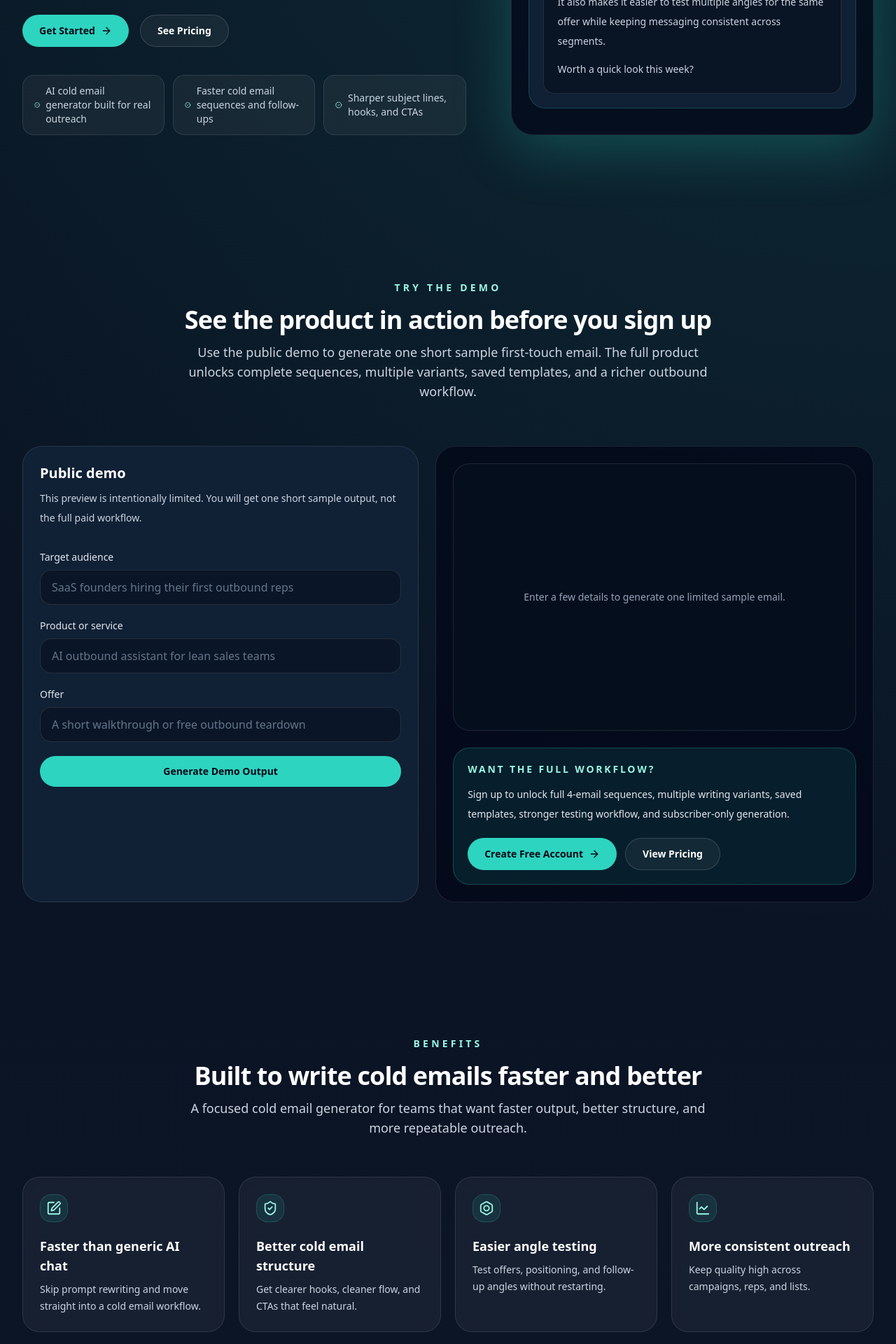
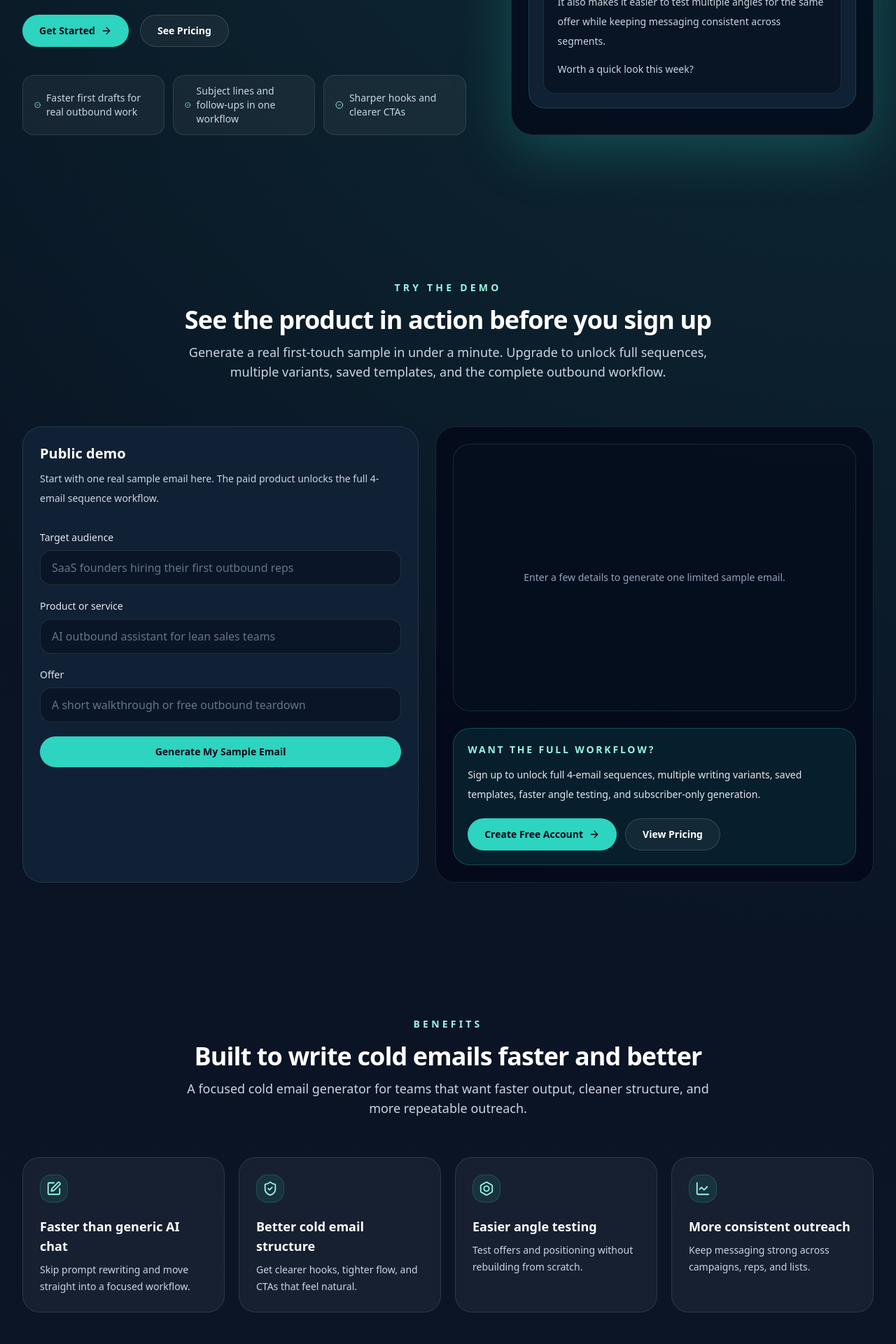
Before and after one commit to uppsala018/Cold-email-generator, a Next.js app: page / in a window 1280 px wide. Shown: the part 700-2620 px from the top of the page at 70% size. Built offline with nearby package versions, Linux system fonts and the light colour scheme; no server answers.

Commit message:
Refine homepage conversion copy

```diff
--- a/components/landing/benefits.tsx
+++ b/components/landing/benefits.tsx
@@ -4,22 +4,22 @@ import { SectionHeading } from "@/components/section-heading";
 const benefits = [
   {
     title: "Faster than generic AI chat",
-    description: "Skip prompt rewriting and move straight into a cold email workflow.",
+    description: "Skip prompt rewriting and move straight into a focused workflow.",
     icon: PenSquare
   },
   {
     title: "Better cold email structure",
-    description: "Get clearer hooks, cleaner flow, and CTAs that feel natural.",
+    description: "Get clearer hooks, tighter flow, and CTAs that feel natural.",
     icon: ShieldCheck
   },
   {
     title: "Easier angle testing",
-    description: "Test offers, positioning, and follow-up angles without restarting.",
+    description: "Test offers and positioning without rebuilding from scratch.",
     icon: Bolt
   },
   {
     title: "More consistent outreach",
-    description: "Keep quality high across campaigns, reps, and lists.",
+    description: "Keep messaging strong across campaigns, reps, and lists.",
     icon: LineChart
   }
 ];
@@ -30,7 +30,7 @@ export function Benefits() {
       <SectionHeading
         eyebrow="Benefits"
         title="Built to write cold emails faster and better"
-        description="A focused cold email generator for teams that want faster output, better structure, and more repeatable outreach."
+        description="A focused cold email generator for teams that want faster output, cleaner structure, and more repeatable outreach."
       />
       <div className="mt-14 grid gap-5 md:grid-cols-2 xl:grid-cols-4">
         {benefits.map((benefit) => (
--- a/components/landing/demo-section.tsx
+++ b/components/landing/demo-section.tsx
@@ -50,15 +50,14 @@ export function DemoSection() {
       <SectionHeading
         eyebrow="Try The Demo"
         title="See the product in action before you sign up"
-        description="Use the public demo to generate one short sample first-touch email. The full product unlocks complete sequences, multiple variants, saved templates, and a richer outbound workflow."
+        description="Generate a real first-touch sample in under a minute. Upgrade to unlock full sequences, multiple variants, saved templates, and the complete outbound workflow."
       />
 
       <div className="mt-16 grid gap-6 xl:grid-cols-[0.95fr_1.05fr]">
         <div className="rounded-[28px] border border-white/10 bg-surface p-6">
           <h3 className="text-xl font-semibold text-white">Public demo</h3>
           <p className="mt-2 text-sm leading-7 text-slate-300">
-            This preview is intentionally limited. You will get one short sample output, not the
-            full paid workflow.
+            Start with one real sample email here. The paid product unlocks the full 4-email sequence workflow.
           </p>
 
           <form action={onSubmit} className="mt-8 space-y-5">
@@ -89,7 +88,7 @@ export function DemoSection() {
               disabled={loading}
               className="w-full rounded-full bg-brand px-5 py-3 text-sm font-semibold text-slate-950 disabled:cursor-not-allowed disabled:opacity-60"
             >
-              {loading ? "Generating..." : "Generate Demo Output"}
+              {loading ? "Generating..." : "Generate My Sample Email"}
             </button>
           </form>
         </div>
@@ -119,7 +118,7 @@ export function DemoSection() {
             </p>
             <p className="mt-3 text-sm leading-7 text-slate-200">
               Sign up to unlock full 4-email sequences, multiple writing variants, saved templates,
-              stronger testing workflow, and subscriber-only generation.
+              faster angle testing, and subscriber-only generation.
             </p>
             <div className="mt-5 flex flex-col gap-3 sm:flex-row">
               <ButtonLink href="/signup" className="gap-2">
--- a/components/landing/hero.tsx
+++ b/components/landing/hero.tsx
@@ -2,9 +2,9 @@ import { ArrowRight, CheckCircle2 } from "lucide-react";
 import { ButtonLink } from "@/components/button-link";
 
 const proofPoints = [
-  "AI cold email generator built for real outreach",
-  "Faster cold email sequences and follow-ups",
-  "Sharper subject lines, hooks, and CTAs"
+  "Faster first drafts for real outbound work",
+  "Subject lines and follow-ups in one workflow",
+  "Sharper hooks and clearer CTAs"
 ];
 
 export function Hero() {
@@ -19,9 +19,9 @@ export function Hero() {
             AI Cold Email Generator for Personalized Cold Emails That Actually Get Sent
           </h1>
           <p className="mt-6 max-w-2xl text-lg leading-8 text-slate-300">
-            Build personalized cold emails faster with sharper subject lines, cleaner follow-up
-            sequences, and an outreach workflow built for outbound teams, agencies, founders, and
-            consultants.
+            Write personalized cold emails faster with stronger subject lines, cleaner follow-up
+            sequences, and a focused outbound workflow for founders, agencies, consultants, and
+            lean sales teams.
           </p>
           <div className="mt-10 flex flex-col gap-4 sm:flex-row">
             <ButtonLink href="/signup" className="gap-2">
--- a/components/landing/pricing-section.tsx
+++ b/components/landing/pricing-section.tsx
@@ -41,6 +41,20 @@ export function PricingSection() {
           </div>
           <ButtonLink href="/signup">Start at $9.99/month</ButtonLink>
         </div>
+        <div className="mt-8 grid gap-4 md:grid-cols-3">
+          <div className="rounded-2xl border border-white/10 bg-background/50 p-4">
+            <p className="text-xs uppercase tracking-[0.2em] text-slate-500">Try first</p>
+            <p className="mt-2 text-sm text-slate-200">Use the live demo before you subscribe.</p>
+          </div>
+          <div className="rounded-2xl border border-white/10 bg-background/50 p-4">
+            <p className="text-xs uppercase tracking-[0.2em] text-slate-500">Full workflow</p>
+            <p className="mt-2 text-sm text-slate-200">Unlock 4-email sequences, variants, and saved templates.</p>
+          </div>
+          <div className="rounded-2xl border border-white/10 bg-background/50 p-4">
+            <p className="text-xs uppercase tracking-[0.2em] text-slate-500">Low risk</p>
+            <p className="mt-2 text-sm text-slate-200">Cancel anytime with no long-term lock-in.</p>
+          </div>
+        </div>
         <div className="mt-8 grid gap-4 md:grid-cols-2">
           {features.map((feature) => (
             <div key={feature} className="flex items-start gap-3 rounded-2xl border border-white/10 bg-background/50 p-4">
--- a/components/landing/why-different.tsx
+++ b/components/landing/why-different.tsx
@@ -4,23 +4,15 @@ import { SectionHeading } from "@/components/section-heading";
 const valuePoints = [
   {
     title: "Guided workflow",
-    description:
-      "Structured inputs keep cold email creation focused and fast."
+    description: "Structured inputs keep cold email creation focused and fast."
   },
   {
-    title: "Less prompt-writing effort",
-    description:
-      "You do not need to rebuild prompts every time you test a new angle."
+    title: "Less prompt work",
+    description: "You do not need to rebuild prompts every time you test a new angle."
   },
   {
-    title: "Better outbound structure",
-    description:
-      "Drafts are built around hooks, offer clarity, and low-friction CTAs."
-  },
-  {
-    title: "Reusable frameworks",
-    description:
-      "Use the same system across offers, segments, and follow-up campaigns."
+    title: "Better sequence structure",
+    description: "Drafts are built around stronger hooks, offer clarity, and low-friction CTAs."
   }
 ];
 
@@ -59,10 +51,10 @@ export function WhyDifferent() {
         <SectionHeading
           eyebrow="Why It Wins"
           title="Why this beats generic AI for cold outreach"
-          description="A clearer, faster system for writing cold emails, follow-ups, and subject lines."
+          description="A clearer system for writing cold emails, subject lines, and follow-ups without starting from scratch."
         />
 
-        <div className="mt-14 grid gap-5 lg:grid-cols-2">
+        <div className="mt-14 grid gap-5 lg:grid-cols-3">
           {valuePoints.map((point) => (
             <div
               key={point.title}
@@ -85,7 +77,7 @@ export function WhyDifferent() {
               </h3>
             </div>
             <p className="max-w-xl text-sm leading-6 text-slate-300">
-              The difference is not just output. It is the faster outreach workflow around it.
+              The difference is not just better wording. It is a faster outreach workflow with less setup and cleaner output.
             </p>
           </div>
 
```
